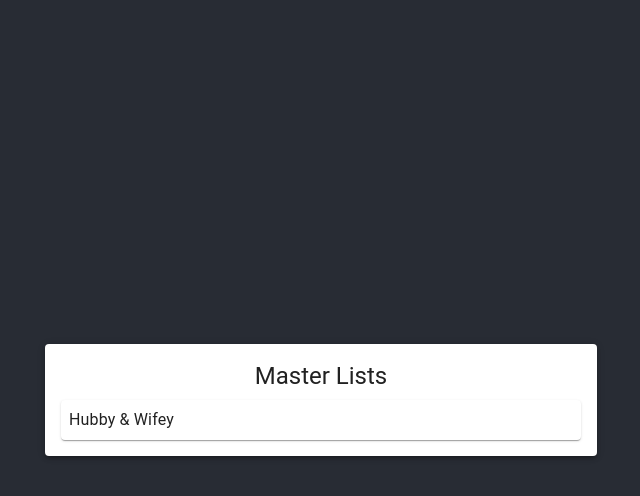
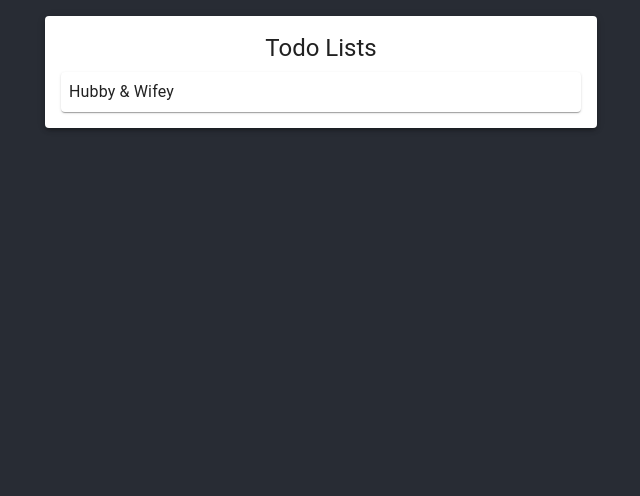
Before and after one commit to VanillaIceCube/Notoli, a React (Create React App) app in the folder frontend/: page / in a window 1280 px wide. Shown: the top 496 px of the page, without its empty margins (319-959 px from the left). Built offline with nearby package versions, Linux system fonts and the light colour scheme; sample sign-in values are in the browser's storage.

Commit message:
slight formatting changes

```diff
--- a/frontend/src/pages/notes/TodoLists.js
+++ b/frontend/src/pages/notes/TodoLists.js
@@ -9,13 +9,13 @@ export default function TodoLists() {
       sx={{
         display: 'flex',
         justifyContent: 'center',
-        alignItems: 'center',
-        minHeight: '100vh',
+        alignItems: 'top',
+        py: 2
       }}
     >
       <Paper elevation={3} sx={{ p: 2, width: '100%' }}>
         <Typography variant="h5" align="center" gutterBottom>
-          Master Lists
+          Todo Lists
         </Typography>
         <Stack spacing={2}>
           <Card
```
